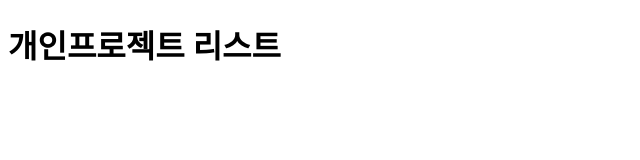
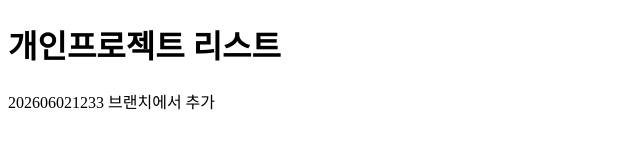
Before and after one commit to jwoo3018/ezen_20260602_personal, a plain HTML site: page index.html in a window 1280 px wide. Shown: the whole page, without its empty margins (0-640 px from the left). Drawn offline with Linux system fonts and the light colour scheme.

Commit message:
202606021233 브랜치에서 추가

```diff
--- a/index.html
+++ b/index.html
@@ -7,5 +7,6 @@
 </head>
 <body>
     <h1>개인프로젝트 리스트</h1>
+    <p>202606021233 브랜치에서 추가</p>
 </body>
 </html>
```
